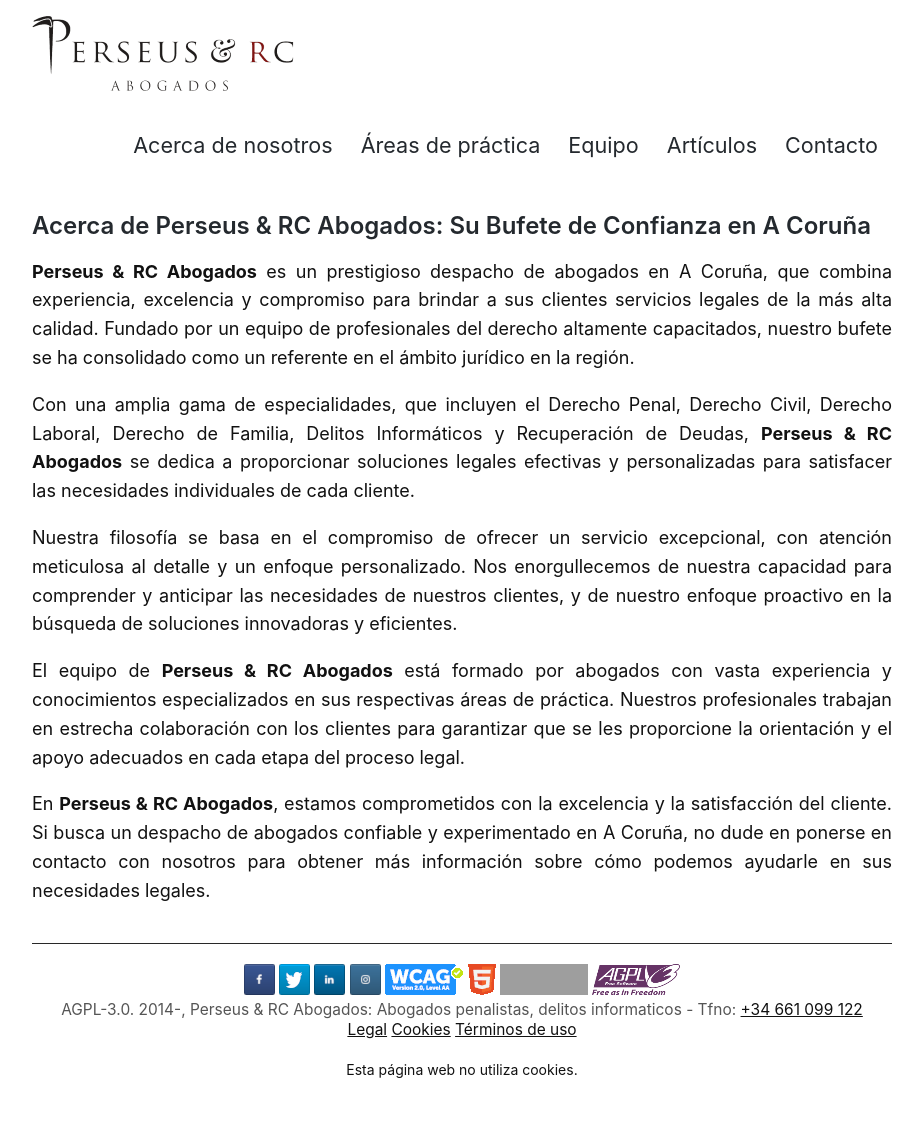
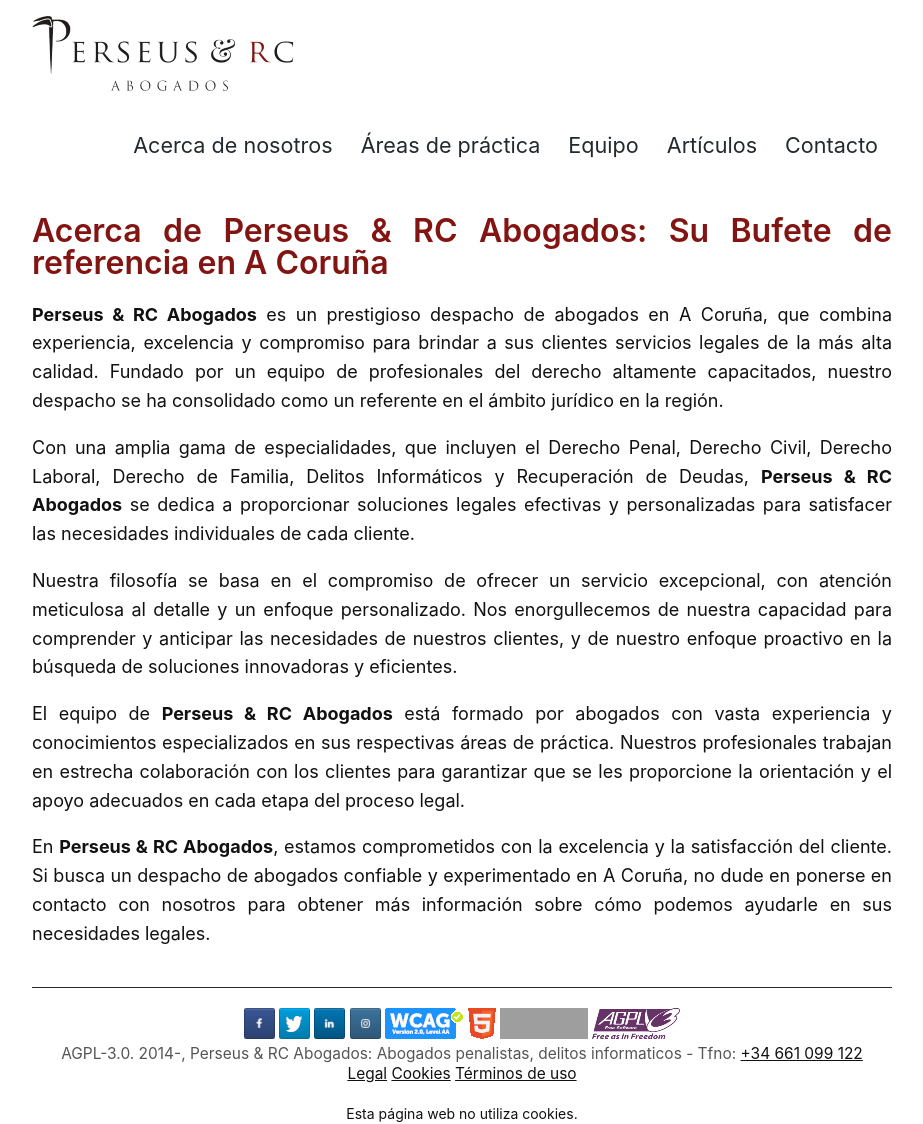
Before and after one commit to streaming10/perseusnew, a Jekyll site: the page built from acerca-de-nosotros.md, in a window 1280 px wide. Shown: the whole page, without its empty margins (158-1081 px from the left). Built offline with Jekyll 4.4.1, drawn with Linux system fonts in a browser that asks for light colours; our own code applies the rules of GitHub Pages for plain Markdown files; before the commit the page ends 1080 px from its top, so only the background shows below that; grey boxes are pictures that could not be loaded.

Commit message:
Update acerca-de-nosotros.md

```diff
--- a/acerca-de-nosotros.md
+++ b/acerca-de-nosotros.md
@@ -1,6 +1,6 @@
-## Acerca de Perseus & RC Abogados: Su Bufete de Confianza en A Coruña
+# Acerca de Perseus & RC Abogados: Su Bufete de referencia en A Coruña
 
-**Perseus & RC Abogados** es un prestigioso despacho de abogados en A Coruña, que combina experiencia, excelencia y compromiso para brindar a sus clientes servicios legales de la más alta calidad. Fundado por un equipo de profesionales del derecho altamente capacitados, nuestro bufete se ha consolidado como un referente en el ámbito jurídico en la región.
+**Perseus & RC Abogados** es un prestigioso despacho de abogados en A Coruña, que combina experiencia, excelencia y compromiso para brindar a sus clientes servicios legales de la más alta calidad. Fundado por un equipo de profesionales del derecho altamente capacitados, nuestro despacho se ha consolidado como un referente en el ámbito jurídico en la región.
 
 Con una amplia gama de especialidades, que incluyen el Derecho Penal, Derecho Civil, Derecho Laboral, Derecho de Familia, Delitos Informáticos y Recuperación de Deudas, **Perseus & RC Abogados** se dedica a proporcionar soluciones legales efectivas y personalizadas para satisfacer las necesidades individuales de cada cliente.
 
```
